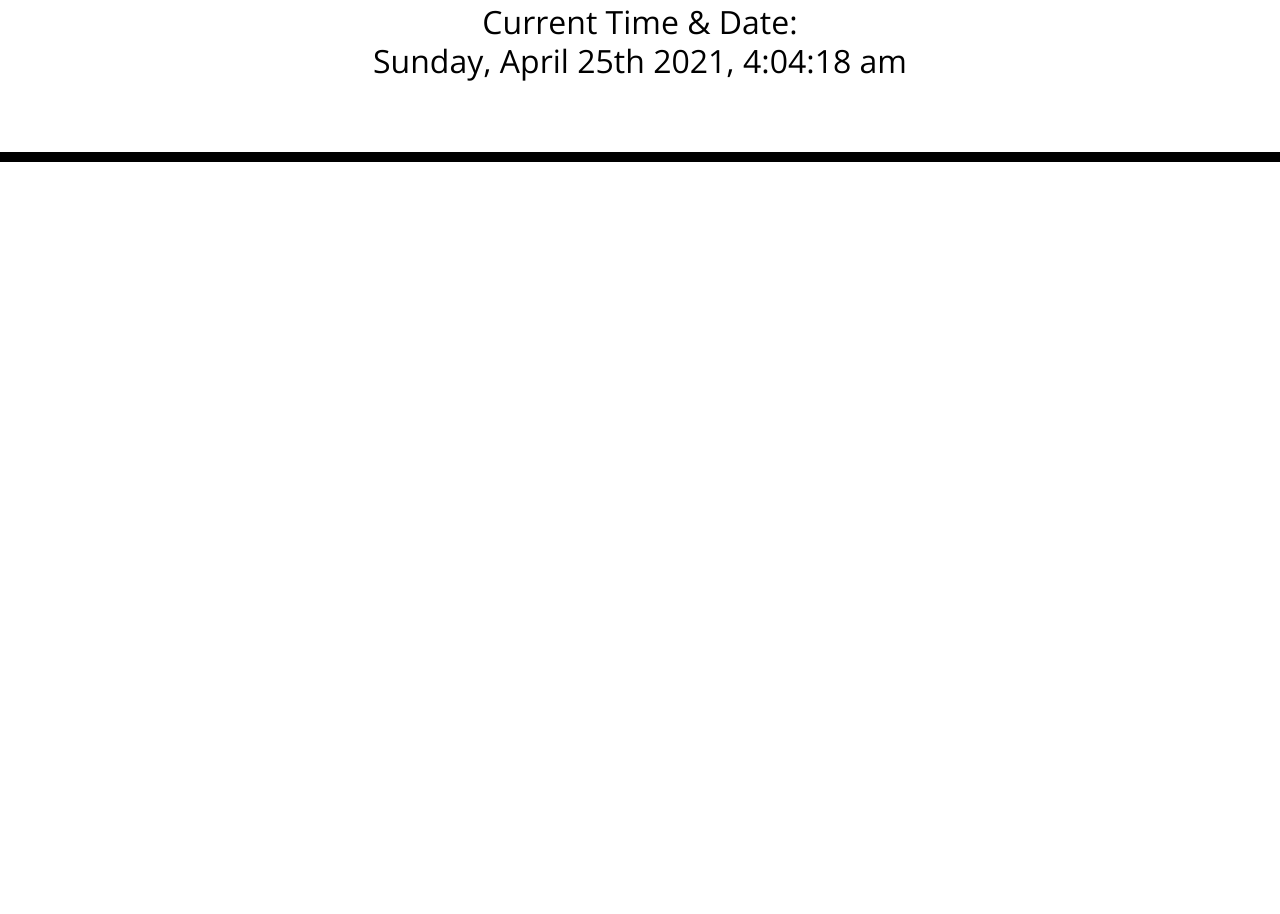
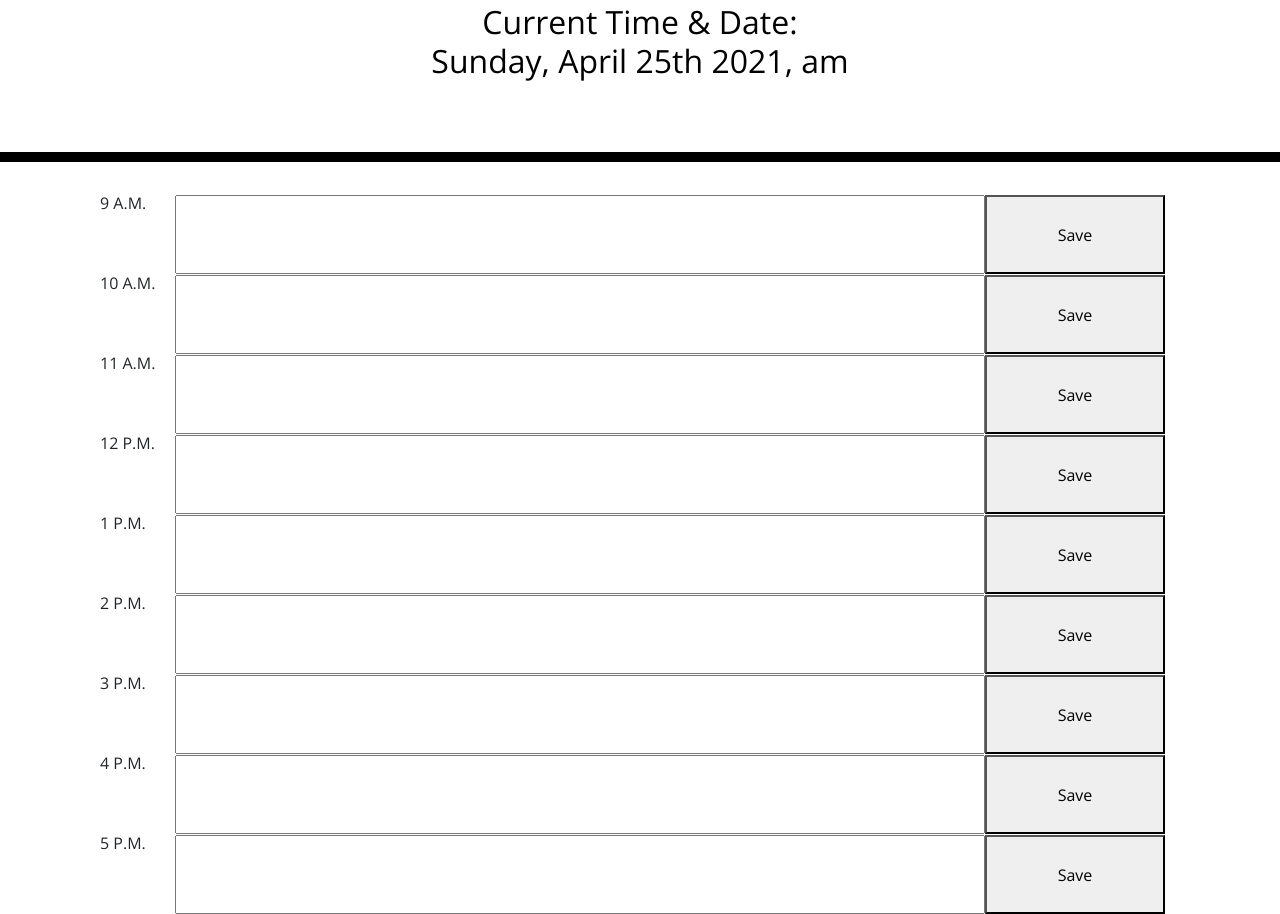
Before and after one commit to MBalasuriyar/CalendarApp, a plain HTML site: page index.html in a window 1280 px wide. Shown: the part 191-1105 px from the top of the page. Before the commit the page ends 800 px from the top, so only its background shows below. Drawn offline with nearby package versions, Linux system fonts and the light colour scheme.

Commit message:
70% finished

```diff
--- a/index.html
+++ b/index.html
@@ -1,23 +1,14 @@
 <!DOCTYPE html>
 <html lang="en">
+
 <head>
   <meta charset="UTF-8" />
   <meta name="viewport" content="width=device-width, initial-scale=1.0" />
   <meta http-equiv="X-UA-Compatible" content="ie=edge" />
-    <link
-      rel="stylesheet"
-      href="https://stackpath.bootstrapcdn.com/bootstrap/4.3.1/css/bootstrap.min.css"
-    />
-    <link
-      rel="stylesheet"
-      href="https://use.fontawesome.com/releases/v5.8.1/css/all.css"
-      integrity="sha384-50oBUHEmvpQ+1lW4y57PTFmhCaXp0ML5d60M1M7uH2+nqUivzIebhndOJK28anvf"
-      crossorigin="anonymous"
-    />
-    <link
-      href="https://fonts.googleapis.com/css?family=Open+Sans&display=swap"
-      rel="stylesheet"
-    />
+  <link rel="stylesheet" href="https://stackpath.bootstrapcdn.com/bootstrap/4.3.1/css/bootstrap.min.css" />
+  <link rel="stylesheet" href="https://use.fontawesome.com/releases/v5.8.1/css/all.css"
+    integrity="sha384-50oBUHEmvpQ+1lW4y57PTFmhCaXp0ML5d60M1M7uH2+nqUivzIebhndOJK28anvf" crossorigin="anonymous" />
+  <link href="https://fonts.googleapis.com/css?family=Open+Sans&display=swap" rel="stylesheet" />
   <link rel="stylesheet" href="style.css" />
   <title>Work Day Scheduler</title>
 </head>
@@ -31,6 +22,67 @@
   </header>
   <div class="container">
     <!-- Timeblocks go here -->
+
+    <form class="block1 row col-12">
+      <label for="Input-1" class="col-1">9 A.M.</label>
+      <input type="text" id="textBlock1" data-time="9" class="col-9" placeholder="">
+      <button class="saveButton col-2">Save</button>
+    </form>
+
+    <form class="block2 row col-12">
+      <label for="Input-2" class="col-1">10 A.M.</label>
+      <input type="text" id="textBlock2" data-time="10" class="col-9" placeholder="">
+      <button class="saveButton col-2">Save</button>
+    </form>
+
+    <form class="block3 row col-12">
+      <label for="Input-3" class="col-1">11 A.M.</label>
+      <input type="text" id="textBlock3" data-time="11" class="col-9" placeholder="">
+      <button class="saveButton col-2">Save</button>
+    </form>
+
+    <form class="block4 row col-12">
+      <label for="Input-4" class="col-1">12 P.M.</label>
+      <input type="text" id="textBlock4" data-time="12" class="col-9" placeholder="">
+      <button class="saveButton col-2">Save</button>
+    </form>
+
+    <form class="block5 row col-12">
+      <label for="Input-5" class="col-1">1 P.M.</label>
+      <input type="text" id="textBlock5" data-time="13" class="col-9" placeholder="">
+      <button class="saveButton col-2">Save</button>
+    </form>
+
+    <form class="block6 row col-12">
+      <label for="Input-6" class="col-1">2 P.M.</label>
+      <input type="text" id="textBlock6" data-time="14" class="col-9" placeholder="">
+      <button class="saveButton col-2">Save</button>
+    </form>
+
+    <form class="block7 row col-12">
+      <label for="Input-7" class="col-1">3 P.M.</label>
+      <input type="text" id="textBlock7" data-time="15" class="col-9" placeholder="">
+      <button class="saveButton col-2">Save</button>
+    </form>
+
+    <form class="block8 row col-12">
+      <label for="Input-8" class="col-1">4 P.M.</label>
+      <input type="text" id="textBlock8" data-time="16" class="col-9" placeholder="">
+      <button class="saveButton col-2">Save</button>
+    </form>
+
+    <form class="block9 row col-12">
+      <label for="Input-9" class="col-1">5 P.M.</label>
+      <input type="text" id="textBlock9" data-time="17" class="col-9" placeholder="">
+      <button class="saveButton col-2">Save</button>
+    </form>
+
+
+
+
+
+
+
   </div>
 
 
@@ -39,4 +91,5 @@
   <script src="script.js"></script>
 
 </body>
+
 </html>
--- a/script.js
+++ b/script.js
@@ -1,37 +1,46 @@
 var timeDisplayEl = $('#time-display');
+var inputEl = $("Input");
+var saveEl = $("saveButton");
+var saved = localStorage.getItem("ToDo");
 
 
 
 
+var skillsListEl = $('#skills-list');
+
+var printSkills = function (name, date) {
+  var listEl = $('<li>');
+  var listDetail = name.concat(' on ', date);
+  listEl.addClass('list-group-item').text(listDetail);
+  listEl.appendTo(skillsListEl);
+};
+
+
+function checkTime(){
+var El = $('<tr>');
+
+if (data - time > theHour) {
+
+  $('<td>').addClass('.past')
+};
+if (data - time < theHour) {
+
+  $('<td>').addClass('.future')
+};
+}
 
 
 
+function saveText(event){
+event.preventDefault();
+localStorage.setItem("ToDo:",inputEl.val() )
+console.log(inputEl.val())}
 
 
 
-// function printProjectData(name, type, hourlyRate, dueDate) {
-//     var projectRowEl = $('<tr>');
+var today = moment();
+$("#time-display").text(today.format("dddd, MMMM Do YYYY,  a"));
 
-//     var projectNameTdEl = $('<td>').addClass('p-2').text(name);
-
-//     var projectTypeTdEl = $('<td>').addClass('p-2').text(type);
-
-
-
-
-
-// // handle displaying the time
-// function displayTime() {
-//     var rightNow = moment().format('dddd, MMMM Do YYYY, h:mm:ss a');
-//     timeDisplayEl.text(rightNow);
-//   }
-
-  // Use Moment.js to format the following variables:
-// 1. What is today's date in the following format: Jan 1st, 1999?
-var today = moment();
-$("#time-display").text(today.format("dddd, MMMM Do YYYY, h:mm:ss a"));
+var theHour = moment().hour()
 
 // event.preventDefault();
-
-
-// printProjectData(
```
Lines whose indentation alone changed are shown as unchanged.
